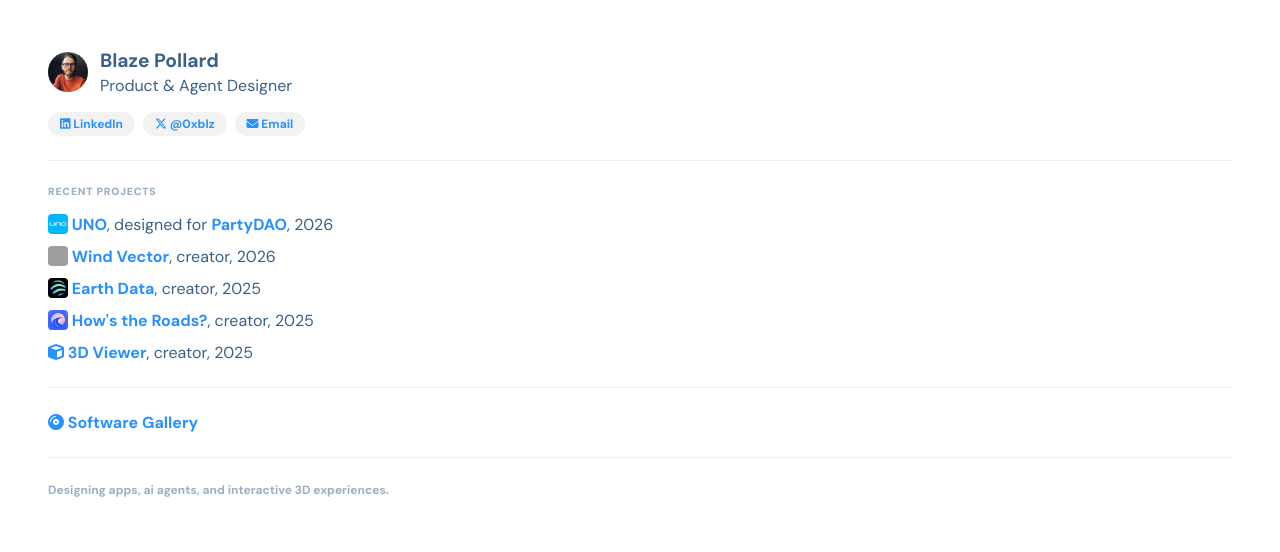
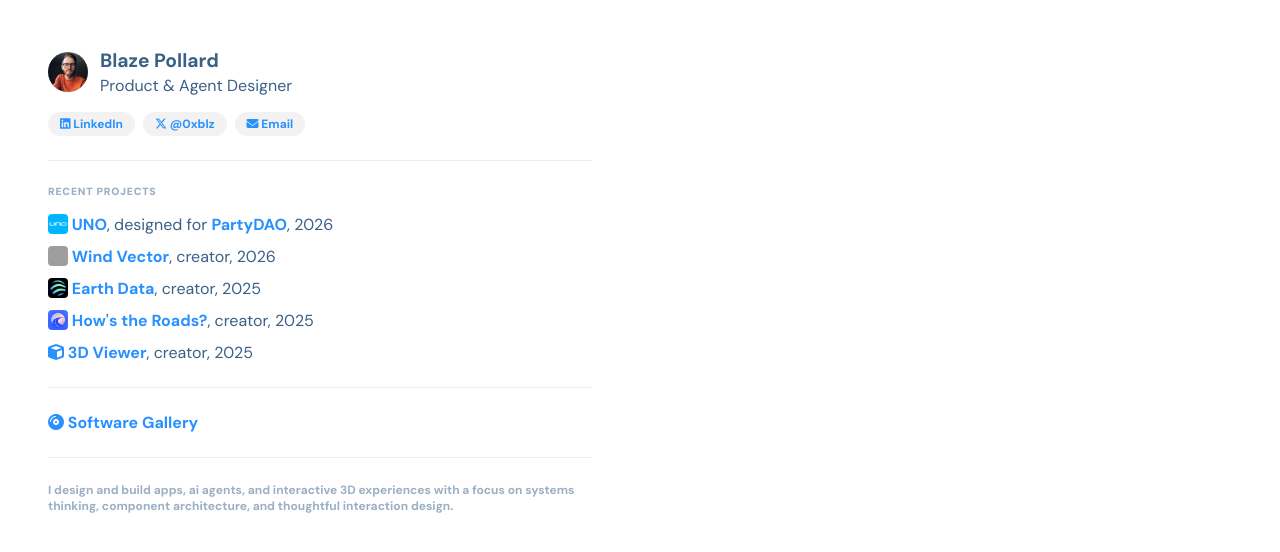
Before and after one commit to 0xblz/blaze-design, a Jekyll site: the page built from index.html, in a window 1280 px wide. Shown: the top 552 px of the page. Built offline with Jekyll 4.4.1, drawn with Linux system fonts in a browser that asks for light colours; nearby versions of some CDN libraries; grey boxes are pictures that could not be loaded.

Commit message:
Update tagline, add max-width to main, clean up 404

```diff
--- a/404.html
+++ b/404.html
@@ -3,7 +3,6 @@ layout: default
 title: "404"
 description: "Page not found"
 permalink: /404.html
-js: index
 robots: "noindex, nofollow"
 sitemap: false
 ---
--- a/assets/css/style.scss
+++ b/assets/css/style.scss
@@ -38,6 +38,7 @@ html, body {
 }
 
 main {
+   max-width: 640px;
    padding: 3rem;
 
    @media (max-width: 800px) {
--- a/index.html
+++ b/index.html
@@ -1,7 +1,7 @@
 ---
 layout: default
 title: "Blaze Pollard"
-description: "Product & Agent Designer"
+description: "I design and build apps, ai agents, and interactive 3D experiences with a focus on systems thinking, component architecture, and thoughtful interaction design."
 permalink: /
 js: gallery
 ---
@@ -10,7 +10,7 @@ js: gallery
     <img src="/assets/images/avatar.jpg" class="avatar" alt="Blaze Pollard">
     <div>
         <h1>{{ page.title }}</h1>
-        <p>{{ page.description }}</p>
+        <p>Product & Agent Designer</p>
     </div>
 </div>
 <div class="social">
@@ -33,6 +33,6 @@ js: gallery
 <a href="#" id="gallery-link"><i class="fa-solid fa-compact-disc"></i> Software Gallery</a>
 
 <hr>
-<h3>Designing apps, ai agents, and interactive 3D experiences.</h3>
+<h3>{{ page.description }}</h3>
 
 {% include gallery.html folder="/assets/images/gallery/" %}
```
